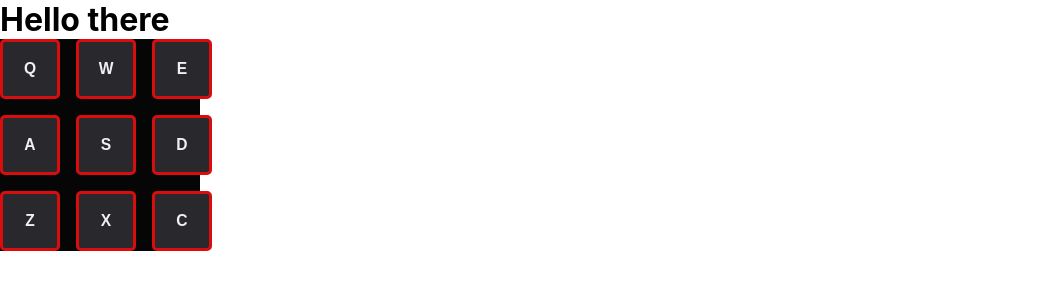
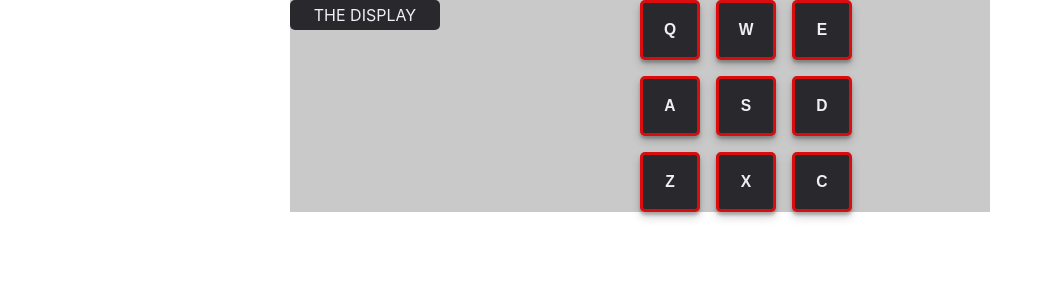
Before and after one commit to kiljaja/drum-machine, a React (Create React App) app: page / in a window 1280 px wide. Shown: the top 300 px of the page, without its empty margins (0-1053 px from the left). Built offline with nearby package versions, Linux system fonts and the light colour scheme.

Commit message:
Add display text screen

```diff
--- a/src/App.css
+++ b/src/App.css
@@ -1,7 +1,25 @@
+#drum-machine{
+  display: grid;
+  grid-template-columns: 1fr 1fr;
+  background-color: var(--drum-machine-bg-color);
+  max-width: 700px;
+  margin: 0 auto;
+}
 .drum-pads-container{
   display: grid;
   width: 200px;
   grid-template-columns: auto auto auto;
   grid-gap: 1em;
-  background-color: var(--drum-machine-bg-color);
+
 }
+
+#display{
+  width: 150px;
+  height: 30px;
+  padding: 5px;
+  text-align: center;
+  text-transform: uppercase;
+  color: var(--white);
+  border-radius: 5px;
+  background-color: var(--drum-pad-bg-color);
+}
--- a/src/App.js
+++ b/src/App.js
@@ -3,17 +3,43 @@ import "./App.css";
 import DrumPadButton from "./component/DrumPadButton/DrumPadButton";
 import { bankOne } from "./util/soundBanks";
 
-function App() {
+class App extends React.Component {
+  constructor(props) {
+    super(props);
+    this.state = {
+      isPowered: true,
+      displayText: 'the display',
+      bank: bankOne,
+      volume: 1
+    };
+    this.setDisplayText = this.setDisplayText.bind(this);
+  }
+
+  setDisplayText(displayText){
+    this.setState({displayText});
+  }
+  render() {
     return (
-    <div>
-      <h1>Hello there</h1>
-      <ul className='drum-pads-container'>
+      <div id="drum-machine">
+        <div className="controls">
+          <p id="display">{this.state.displayText}</p>
+        </div>
+        <ul className="drum-pads-container">
           {bankOne.map(el => (
-          <DrumPadButton keyTrigger={el.keyTrigger} key={el.id} url={el.url} keyCode={el.keyCode}/>
+            <DrumPadButton
+              keyTrigger={el.keyTrigger}
+              key={el.id}
+              url={el.url}
+              id={el.id}
+              setDisplayText={this.setDisplayText}
+              isPowered={this.state.isPowered}
+              keyCode={el.keyCode}
+            />
           ))}
         </ul>
       </div>
     );
   }
+}
 
 export default App;
--- a/src/component/DrumPadButton/DrumPadButton.css
+++ b/src/component/DrumPadButton/DrumPadButton.css
@@ -1,4 +1,4 @@
-.drum-pad{
+.drum-pad {
   height: 60px;
   width: 60px;
   color: var(--white);
@@ -6,13 +6,15 @@
   background-color: var(--drum-pad-bg-color);
   border: 3px solid var(--drum-pad-border-color);
   outline: none;
+  box-shadow: var(--shadow-box);
 }
 
-.drum-pad:hover{
+.drum-pad:hover {
   cursor: pointer;
 }
+
 .drum-pad-pressed {
-  transform: scale(.95);
+  transform: scale(0.95);
   cursor: grabbing;
   border: 5px solid var(--drum-pad-border-color);
 }
--- a/src/component/DrumPadButton/DrumPadButton.js
+++ b/src/component/DrumPadButton/DrumPadButton.js
@@ -4,9 +4,7 @@ import "./DrumPadButton.css";
 export default class DrumPadButton extends React.Component {
   constructor(props) {
     super(props);
-    this.state = {
-      isPlaying: false
-    };
+
     this.handleClick = this.handleClick.bind(this);
     this.playSound = this.playSound.bind(this);
     this.animatePadPressed = this.animatePadPressed.bind(this);
@@ -18,8 +16,14 @@ export default class DrumPadButton extends React.Component {
   }
 
   handleClick() {
+    //do nothing if drum machine is not powered
+    if(!this.props.isPowered){
+      return;
+    }
+    this.props.setDisplayText(this.props.id);
     this.animatePadPressed();
     this.playSound();
+
   }
   handleKeyPressed(event) {
     if (event.keyCode === this.props.keyCode) {
--- a/src/index.css
+++ b/src/index.css
@@ -5,11 +5,13 @@
 }
 
 :root{
-  --drum-machine-bg-color: #060606;
+  --drum-machine-bg-color: #c9c9c9;
+  /* --drum-machine-bg-color: #060606; */
   --drum-pad-bg-color: #29282D;
   --drum-pad-border-color: #D90D0D;
   --white: #EFF0F4;
   --gray: #EEEEEE;
+  --shadow-box: 0 5px 10px rgba(0,0,0, 0.19), 0 3px 3px rgba(0,0,0,0.23);
 }
 body {
   margin: 0;
```
Lines whose indentation alone changed are shown as unchanged.
